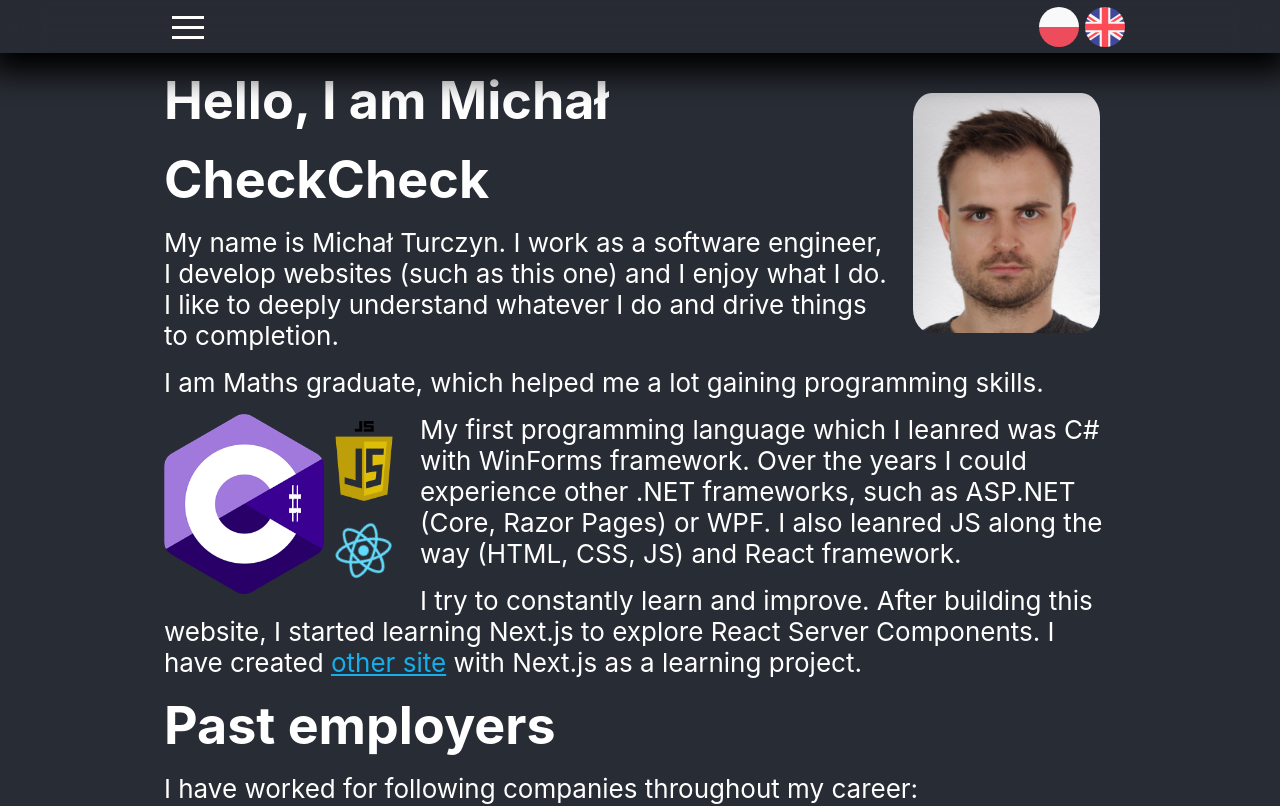
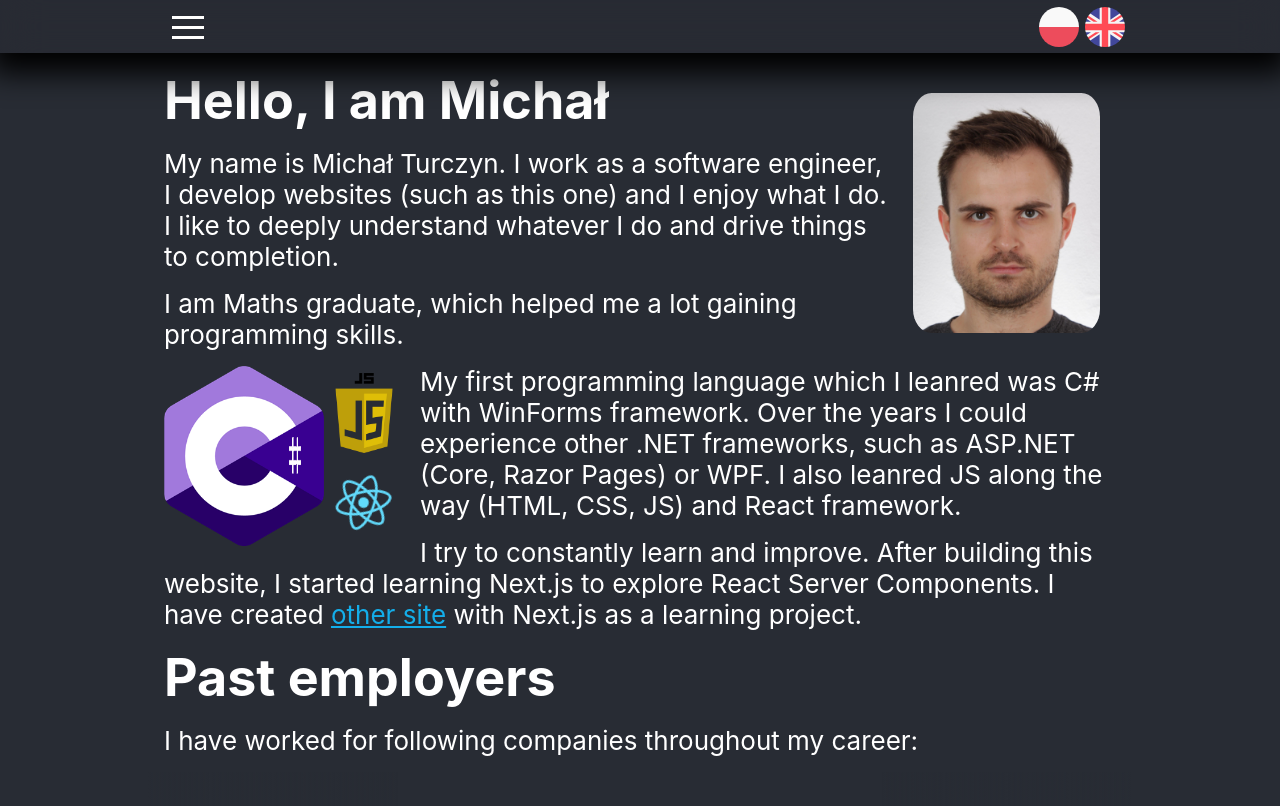
Before and after one commit to mturczyn/about-intrinsic, a React (Vite) app: page / in a window 1280 px wide. Shown: the top 806 px of the page. Built offline with nearby package versions, Linux system fonts and the light colour scheme.

Commit message:
Pipeline check after all changes with Docker Hub.

```diff
--- a/src/pages/Home/index.tsx
+++ b/src/pages/Home/index.tsx
@@ -27,7 +27,6 @@ const Home = () => {
                 <header className={styles['home-header']}>
                     <img src={authorImage} alt="me" />
                     <h1>{t('helloWithIntro')}</h1>
-                    <h1>CheckCheck</h1>
                     <p>{t('homePageIntroduction.firstPara')}</p>
                     <p>{t('homePageIntroduction.secondPara')}</p>
                     <div className={styles['programming-languages']}>
```
